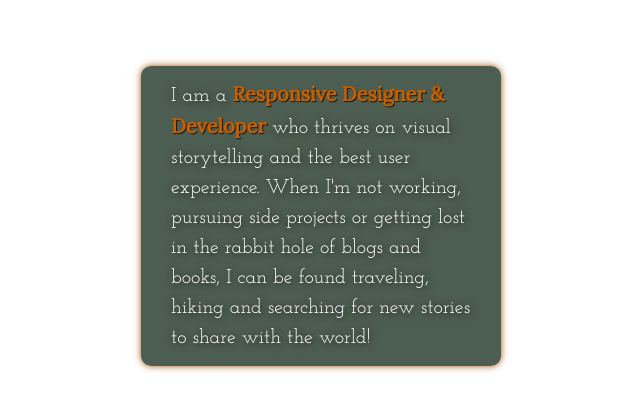
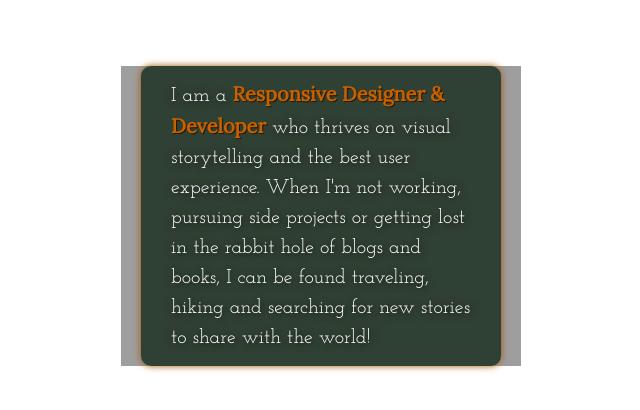
Before and after one commit to Jperez6/206-center-flexbox-challenge3, a plain HTML site: page index.html in a window 1280 px wide. Shown: the part 184-594 px from the top of the page, without its empty margins (319-959 px from the left). Drawn offline with nearby package versions, Linux system fonts and the light colour scheme; the site is published under a folder, as on GitHub Pages, so addresses that start at the root find nothing.

Commit message:
changed background image

```diff
--- a/css/main.css
+++ b/css/main.css
@@ -97,7 +97,7 @@ textarea {
 
 /*Large Background Image*/
 html {
-  background: url(/img/big-bear.jpg) no-repeat center center fixed;
+  background: url(../img/big-bear.jpg) no-repeat center center fixed;
   height: 100%;
   /* set height to 100% - these are important for allowing content to vertically align */
 }
```
